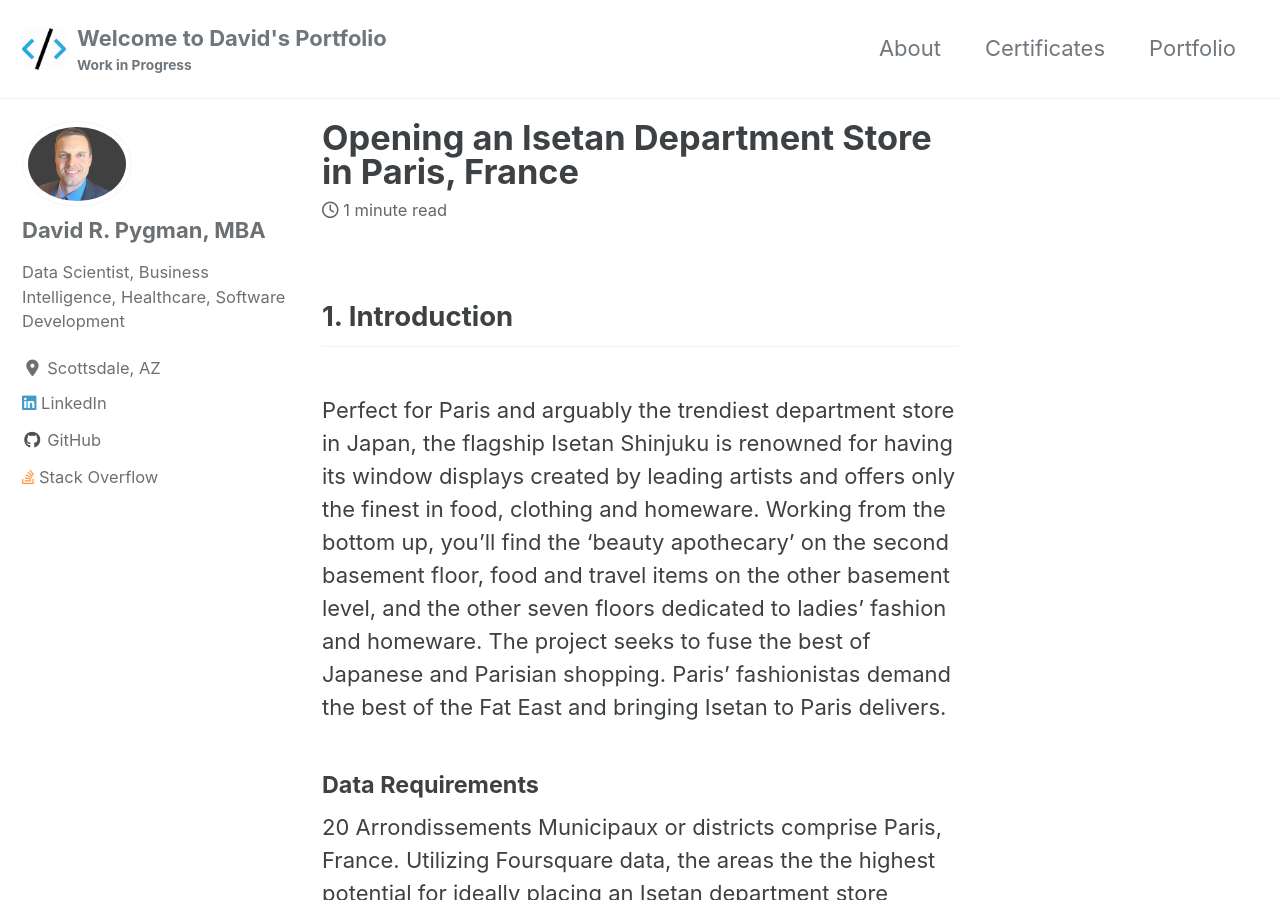
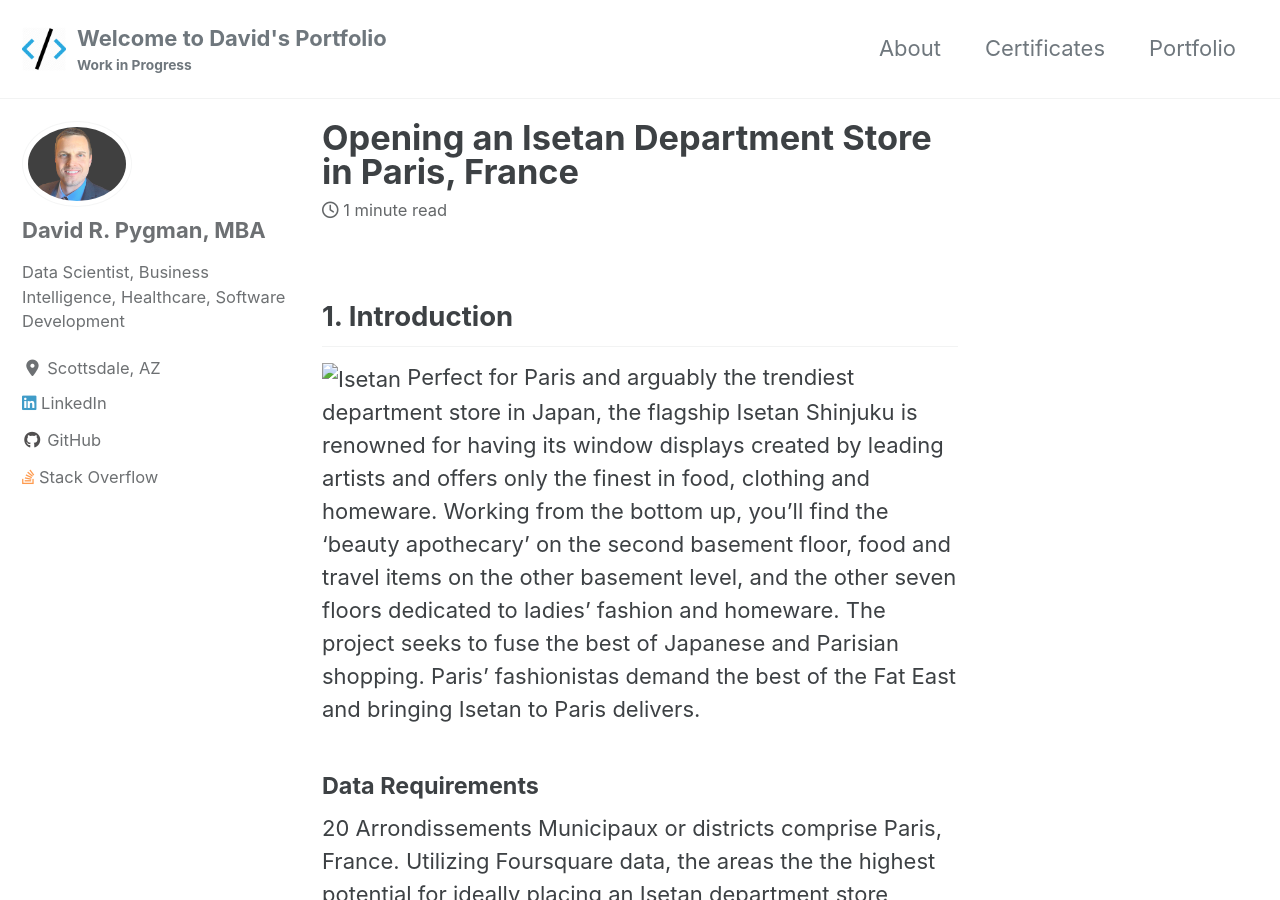
Before and after one commit to dpygman/dpygman.github.io, a Jekyll site: the page built from _posts/2020-03-11-isetan.md, in a window 1280 px wide and 900 px high. Built offline with Jekyll 4.4.1, drawn with Linux system fonts in a browser that asks for light colours; cached includes are drawn as plain includes; nearby versions of some CDN libraries.

Commit message:
Update 2020-03-11-isetan.md

```diff
--- a/_posts/2020-03-11-isetan.md
+++ b/_posts/2020-03-11-isetan.md
@@ -7,7 +7,7 @@
 ---
 
 ## 1. Introduction
-![](assets/images/Isetan.jpg)
+![Isetan](assets/images/Isetan.jpg "Isetan")
 Perfect for Paris and arguably the trendiest department store in Japan, the flagship Isetan Shinjuku is renowned for having its window displays created by leading artists and offers only the finest in food, clothing and homeware. Working from the bottom up, you'll find the 'beauty apothecary' on the second basement floor, food and travel items on the other basement level, and the other seven floors dedicated to ladies' fashion and homeware. The project seeks to fuse the best of Japanese and Parisian shopping. Paris' fashionistas demand the best of the Fat East and bringing Isetan to Paris delivers.
 
 #### Data Requirements
```
